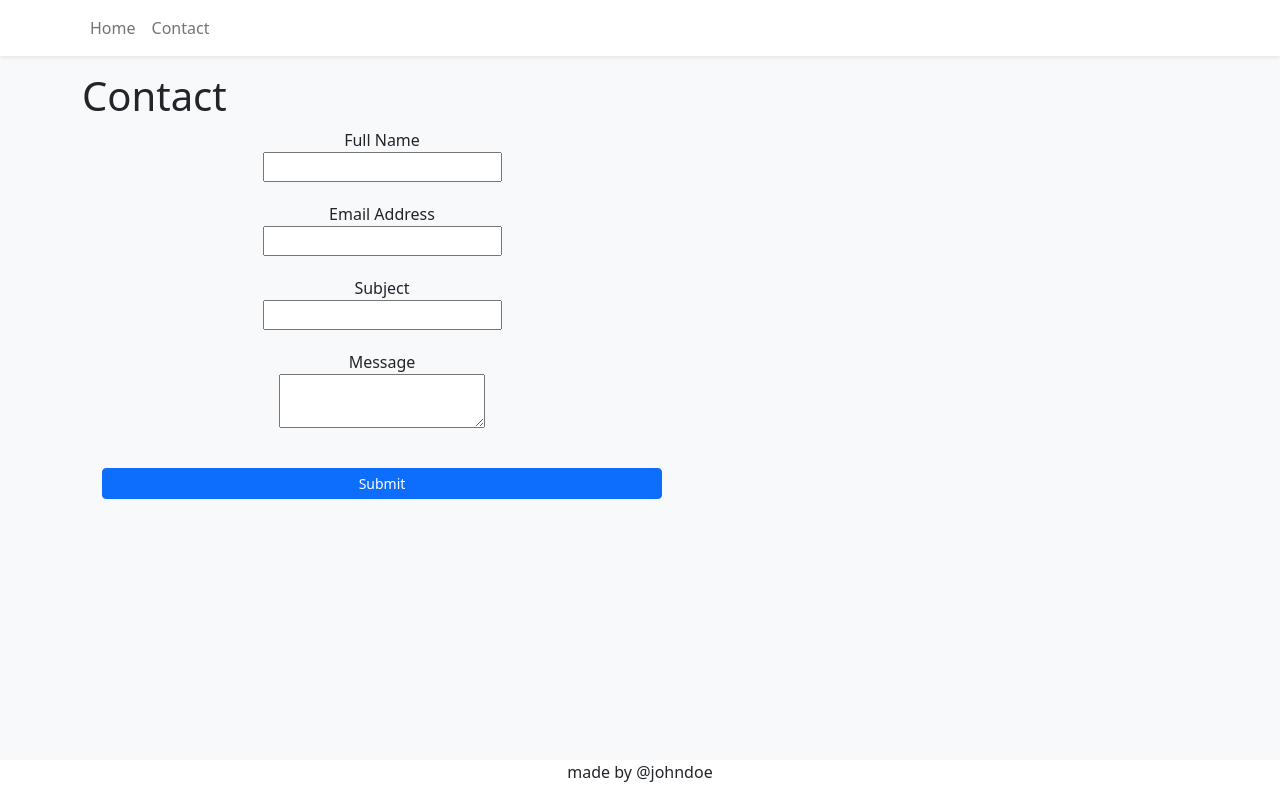
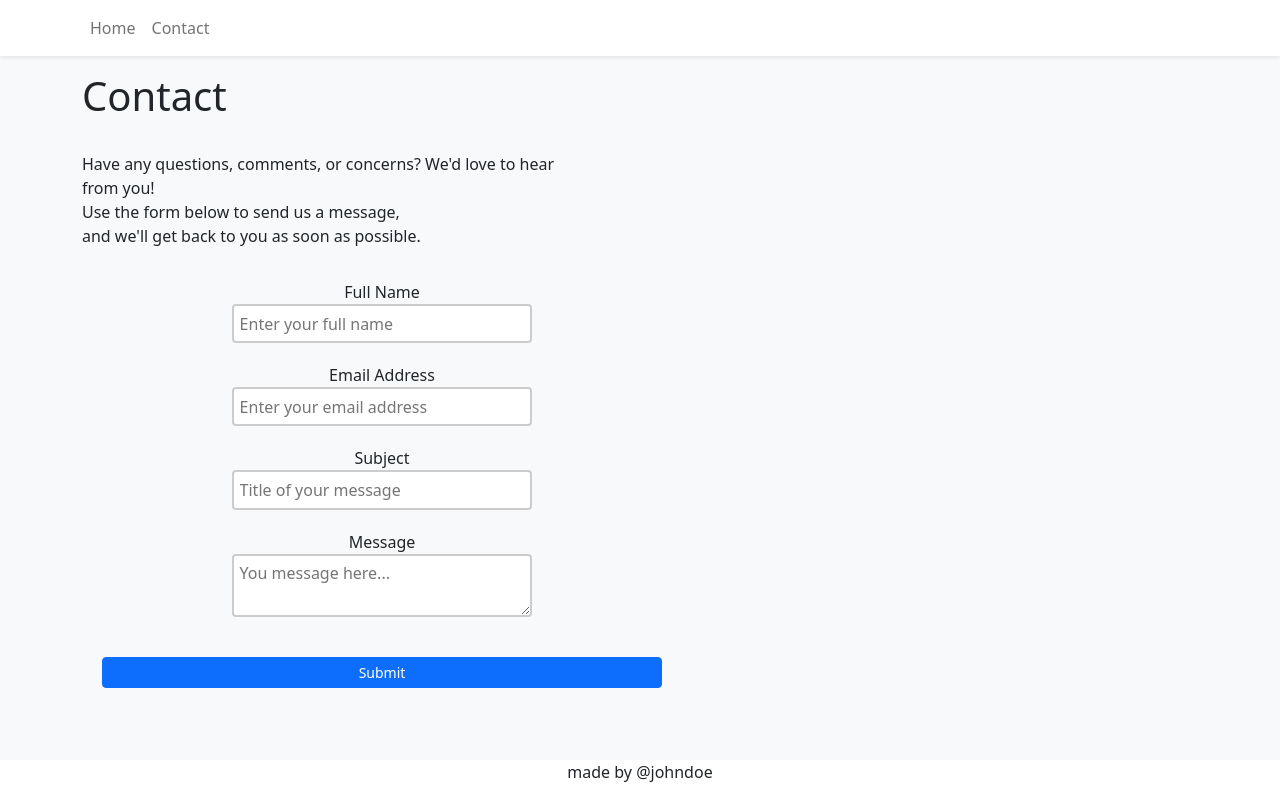
Before and after one commit to siljeangelvik/react-ts-shopping-cart, a React (Vite) app: page /contact in a window 1280 px wide. Built offline with nearby package versions, Linux system fonts and the light colour scheme; no server answers.

Commit message:
fixed input field styling and ContactForm.tsx + Contact.tsx

```diff
--- a/index.html
+++ b/index.html
@@ -4,7 +4,7 @@
     <meta charset="UTF-8" />
     <link rel="icon" type="image/svg+xml" href="/vite.svg" />
     <meta name="viewport" content="width=device-width, initial-scale=1.0" />
-  <title>Online Shop!</title>
+  <title>uShop</title>
     <link rel="stylesheet" href="https://fonts.googleapis.com/css2?family=Material+Symbols+Outlined:opsz,wght,FILL,GRAD@20..48,100..700,0..1,-50..200" />
   </head>
   <body class="bg-light">
--- a/src/components/ContactForm.tsx
+++ b/src/components/ContactForm.tsx
@@ -38,6 +38,8 @@ export function ContactForm() {
                             onChange={formik.handleChange}
                             onBlur={formik.handleBlur}
                             value={formik.values.fullName}
+                            placeholder={"Enter your full name"}
+                            style={{width:"300px", padding:"0.35rem", borderRadius:"0.25rem", border:"2px solid #ccc"}}
                         />
                         {formik.touched.fullName && formik.errors.fullName ? (
                             <p style={{color: "red"}}>{formik.errors.fullName}</p>
@@ -53,6 +55,8 @@ export function ContactForm() {
                             onChange={formik.handleChange}
                             onBlur={formik.handleBlur}
                             value={formik.values.email}
+                            placeholder={"Enter your email address"}
+                            style={{width:"300px", padding:"0.35rem", borderRadius:"0.25rem", border:"2px solid #ccc"}}
                         />
                         {formik.touched.email && formik.errors.email ? (
                             <p style={{color: "red"}}>{formik.errors.email}</p>
@@ -68,6 +72,8 @@ export function ContactForm() {
                             onChange={formik.handleChange}
                             onBlur={formik.handleBlur}
                             value={formik.values.subject}
+                            placeholder={"Title of your message"}
+                            style={{width:"300px", padding:"0.35rem", borderRadius:"0.25rem", border:"2px solid #ccc"}}
                         />
                         {formik.touched.subject && formik.errors.subject ? (
                             <p style={{color: "red"}}>{formik.errors.subject}</p>
@@ -82,6 +88,8 @@ export function ContactForm() {
                             onChange={formik.handleChange}
                             onBlur={formik.handleBlur}
                             value={formik.values.formBody}
+                            placeholder={"You message here..."}
+                            style={{width:"300px", padding:"0.35rem", borderRadius:"0.25rem", border:"2px solid #ccc"}}
                         />
                         {formik.touched.formBody && formik.errors.formBody ? (
                             <p style={{color: "red"}}>{formik.errors.formBody}</p>
--- a/src/pages/Contact.tsx
+++ b/src/pages/Contact.tsx
@@ -4,6 +4,11 @@ export function Contact() {
     return (
         <>
             <h1>Contact</h1>
+            <div style={{marginTop:"2rem", marginBottom:"2rem"}}>
+                <p className="contact-content">Have any questions, comments, or concerns? We'd love to hear from you!</p>
+                <p className="contact-content"> Use the form below to send us a message,</p>
+                <p className="contact-content">and we'll get back to you as soon as possible.</p>
+            </div>
             <ContactForm/>
         </>
     )
--- a/src/pages/Home.tsx
+++ b/src/pages/Home.tsx
@@ -16,13 +16,16 @@ export function Home() {
 
     return (
         <>
-            <h1>Home</h1>
+            <h1>uShop</h1>
+
+            <p style={{marginBottom: '2rem', marginTop:"2rem"}}>There is currently {data?.length} listings</p>
+
             <input
                 type="text"
-                placeholder="Search..."
+                placeholder="Search products..."
                 value={searchInput}
                 list={"dataList"}
-                style={{marginBottom: '2rem'}}
+                style={{marginBottom: '2rem', width:"300px", padding:"0.35rem", borderRadius:"0.25rem", border:"2px solid #ccc"}}
                 onChange={e => setSearchInput(e.target.value)}
             />
 
--- a/src/styles.css
+++ b/src/styles.css
@@ -1,3 +1,9 @@
 .shopping-cart-icon:hover {
     fill: #fff;
 }
+
+.contact-content {
+    margin: 0;
+    padding:0;
+    max-width:54ch;
+}
```
